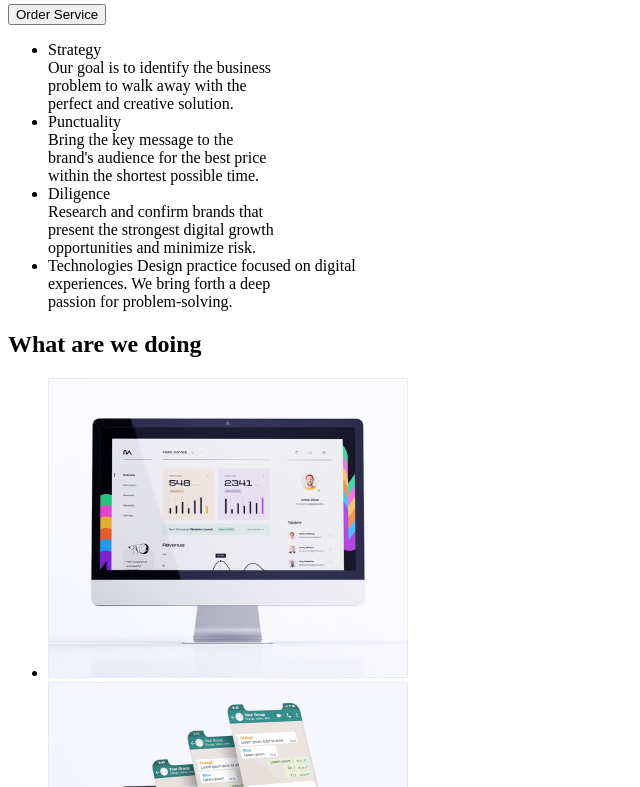
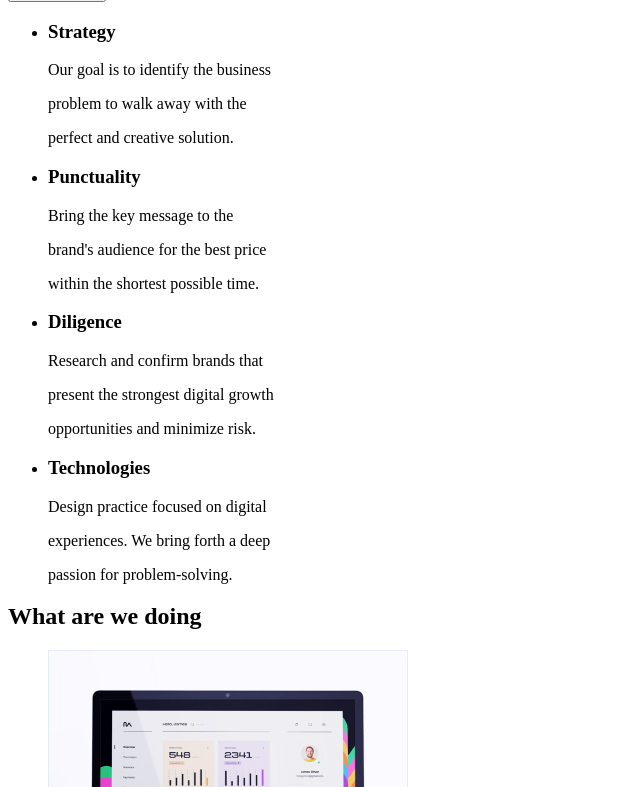
Before and after one commit to AleksandrDragov/goit-markup-hw-01, a plain HTML site: page index.html in a window 1280 px wide. Shown: the part 243-1030 px from the top of the page, without its empty margins (0-640 px from the left). Drawn offline with Linux system fonts and the light colour scheme.

Commit message:
update index.html

```diff
--- a/index.html
+++ b/index.html
@@ -19,52 +19,53 @@
      </nav>
             <a href="mailto:info@devstudio.com">info@devstudio.com </a>
             <a href="tel:+110001111111">+11 (000) 111-11-11</a>
-                <div class="header">
-                    <h1>Effective Solutions <br> for Your Business</h1>
-                </div>
-                    <div> <button type="button">Order Service</button> </div>
+
     </header>
 
     <main>
-       <div class="section-1">
+        <section class="section-0">
+                    <h1>Effective Solutions <br> for Your Business</h1>
+
+                    <div> <button type="button">Order Service</button> </div>
+                </section>
+       <section class="section-1">
         <ul>
             <li>
-                     <span>Strategy</span> <br>
-                     Our goal is to identify the business <br>
-                     problem to walk away with the <br>
-                     perfect and creative solution.
+                     <h3>Strategy</h3>
+                     <p>Our goal is to identify the business </p>
+                     <p>problem to walk away with the </p>
+                     <p>perfect and creative solution. </p>
             </li>
             <li>
-                <span>Punctuality</span> <br>
-                Bring the key message to the <br>
-                brand's audience for the best price <br>
-                within the shortest possible time.
+                <h3>Punctuality</h3>
+                <p>Bring the key message to the </p>
+                <p>brand's audience for the best price </p>
+                <p>within the shortest possible time. </p>
 
             </li>
             <li>
-                <span>Diligence</span> <br>
-                Research and confirm brands that <br>
-                present the strongest digital growth <br>
-                opportunities and minimize risk.
+                <h3>Diligence</h3>
+                <p>Research and confirm brands that</p>
+                <p>present the strongest digital growth</p>
+                <p>opportunities and minimize risk. </p>
             </li>
             <li>
-                <span>Technologies</span>
-                Design practice focused on digital <br>
-                experiences. We bring forth a deep <br>
-                passion for problem-solving.
+                <h3>Technologies</h3>
+                <p>Design practice focused on digital</p>
+                <p>experiences. We bring forth a deep </p>
+                <p>passion for problem-solving.</p>
             </li>
         </ul>
-        </div>
-        <div class="section-2">
+        </section>
+        <section class="section-2">
             <h2> What are we doing </h2>
                 <ul>
-                <li><img src="img/computer.jpg" alt="computer" width="360" height="300"></li>
-                <li><img src="img/phones.jpg" alt="phones" width="360" height="300"></li>
-                <li><img src="img/phone-laptop.jpg" alt="phone-laptop" width="360" height="300"></li>
+                    <li><img src="img/computer.jpg" alt="computer" width="360" height="300"></li>
+                    <li><img src="img/phones.jpg" alt="phones" width="360" height="300"></li>
+                    <li><img src="img/phone-laptop.jpg" alt="phone-laptop" width="360" height="300"></li>
                 </ul>
-
-        </div>
-        <div class="section-3">
+        </section>
+        <section class="section-3">
             <h2> Our Team </h2>
                 <ul>
                     <li>
@@ -88,14 +89,13 @@
                         <p>UI Designer</p>
                     </li>
                 </ul>
-        </div>
+            </section>
     </main>
 
     <footer>
-        <div> <a href=“/“> <span>WEB</span> Studio</a> </div>
-
-            Increase the flow of customers and <br>
-            sales for your business with digital <br>
+            <a href=“/“> <span>WEB</span> Studio</a>
+            <p>Increase the flow of customers and </p>
+            <p>sales for your business with digital </p>
             marketing & growth solutions.
     </footer>
 </body>
```
